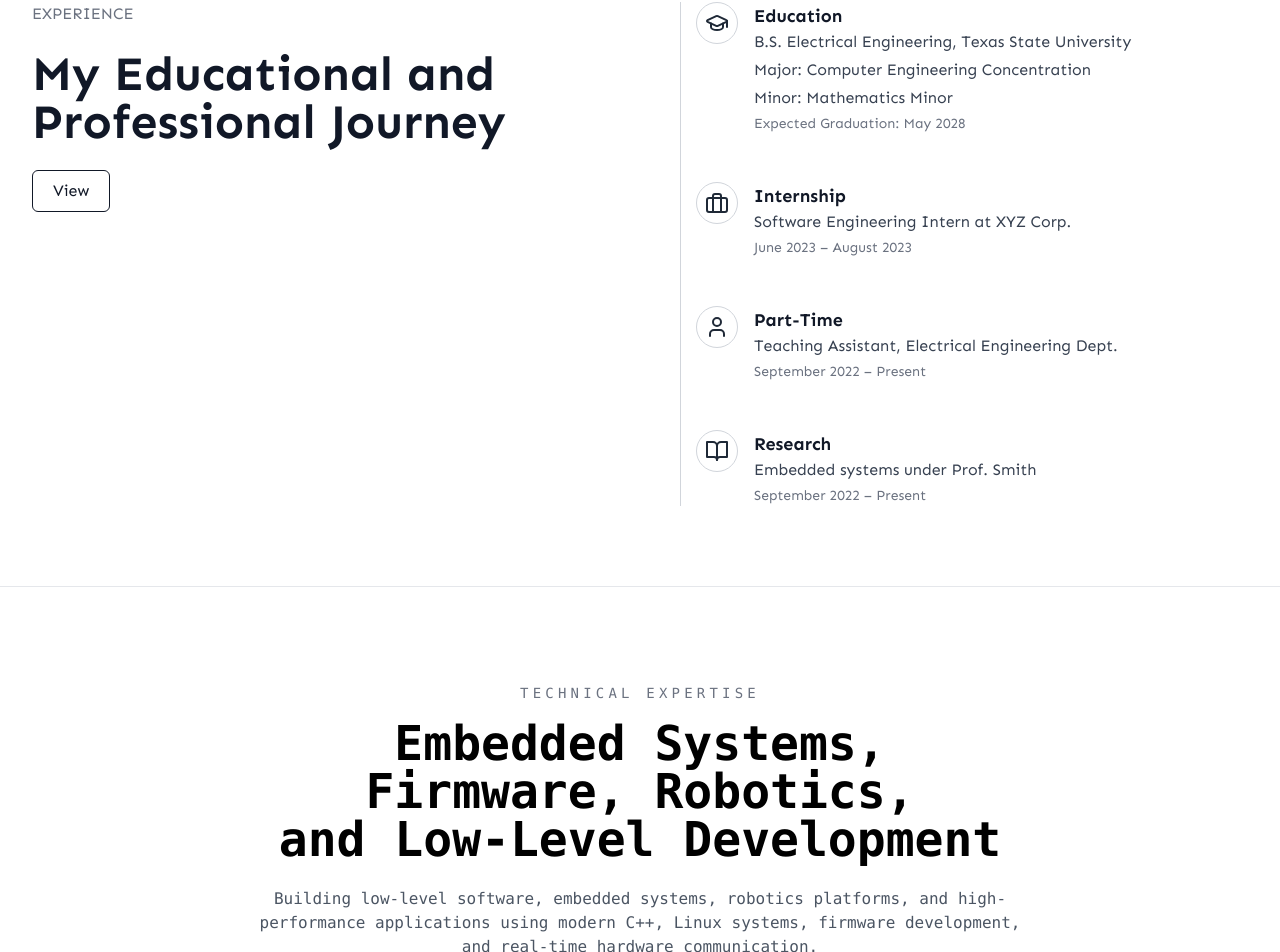
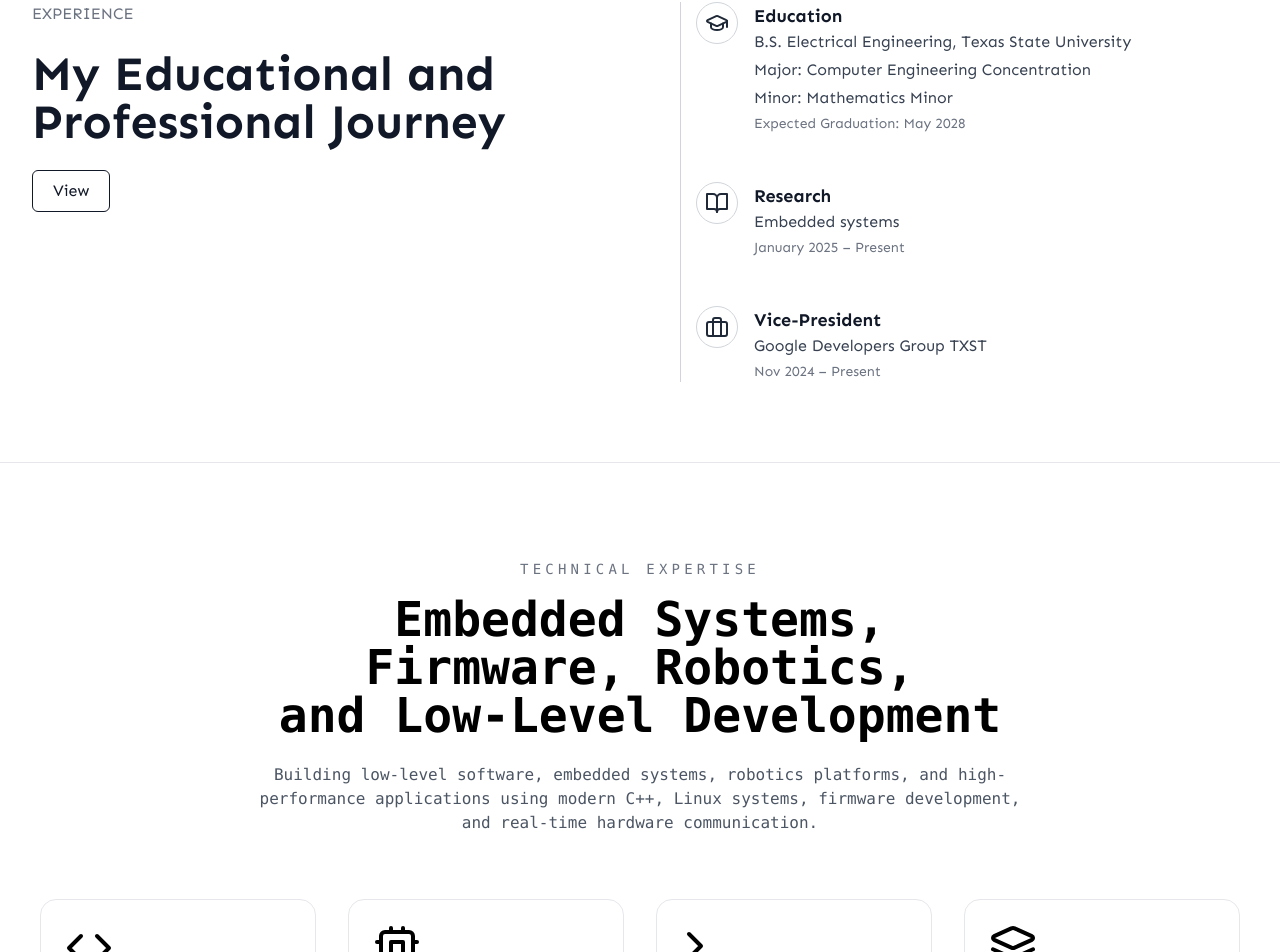
Before and after one commit to therijalsam/portfolio, a React (Vite) app: page / in a window 1280 px wide. Shown: the part 3990-4942 px from the top of the page. Built offline with nearby package versions, Linux system fonts and the light colour scheme; a web font is replaced by a local one.

Commit message:
Refactor Experience component: update timeline entries and remove outdated positions

```diff
--- a/src/components/Experience.tsx
+++ b/src/components/Experience.tsx
@@ -5,6 +5,7 @@ import {
   Briefcase,
   User,
   BookOpen,
+  Group,
 } from "lucide-react";
 import { motion } from "framer-motion";
 
@@ -19,23 +20,20 @@ export function Experience() {
       minor: "Mathematics Minor",
       date: "Expected Graduation: May 2028",
     },
-    {
-      icon: <Briefcase className="w-6 h-6 text-gray-800" />,
-      title: "Internship",
-      subtitle: "Software Engineering Intern at XYZ Corp.",
-      date: "June 2023 – August 2023",
-    },
-    {
-      icon: <User className="w-6 h-6 text-gray-800" />,
-      title: "Part-Time",
-      subtitle: "Teaching Assistant, Electrical Engineering Dept.",
-      date: "September 2022 – Present",
-    },
+
+
     {
       icon: <BookOpen className="w-6 h-6 text-gray-800" />,
       title: "Research",
-      subtitle: "Embedded systems under Prof. Smith",
-      date: "September 2022 – Present",
+      subtitle: "Embedded systems",
+      date: "January 2025 – Present",
+    },
+
+    {
+      icon: <Briefcase className="w-6 h-6 text-gray-800" />,
+      title: "Vice-President",
+      subtitle: "Google Developers Group TXST",
+      date: "Nov 2024 – Present",
     },
   ];
 
```
